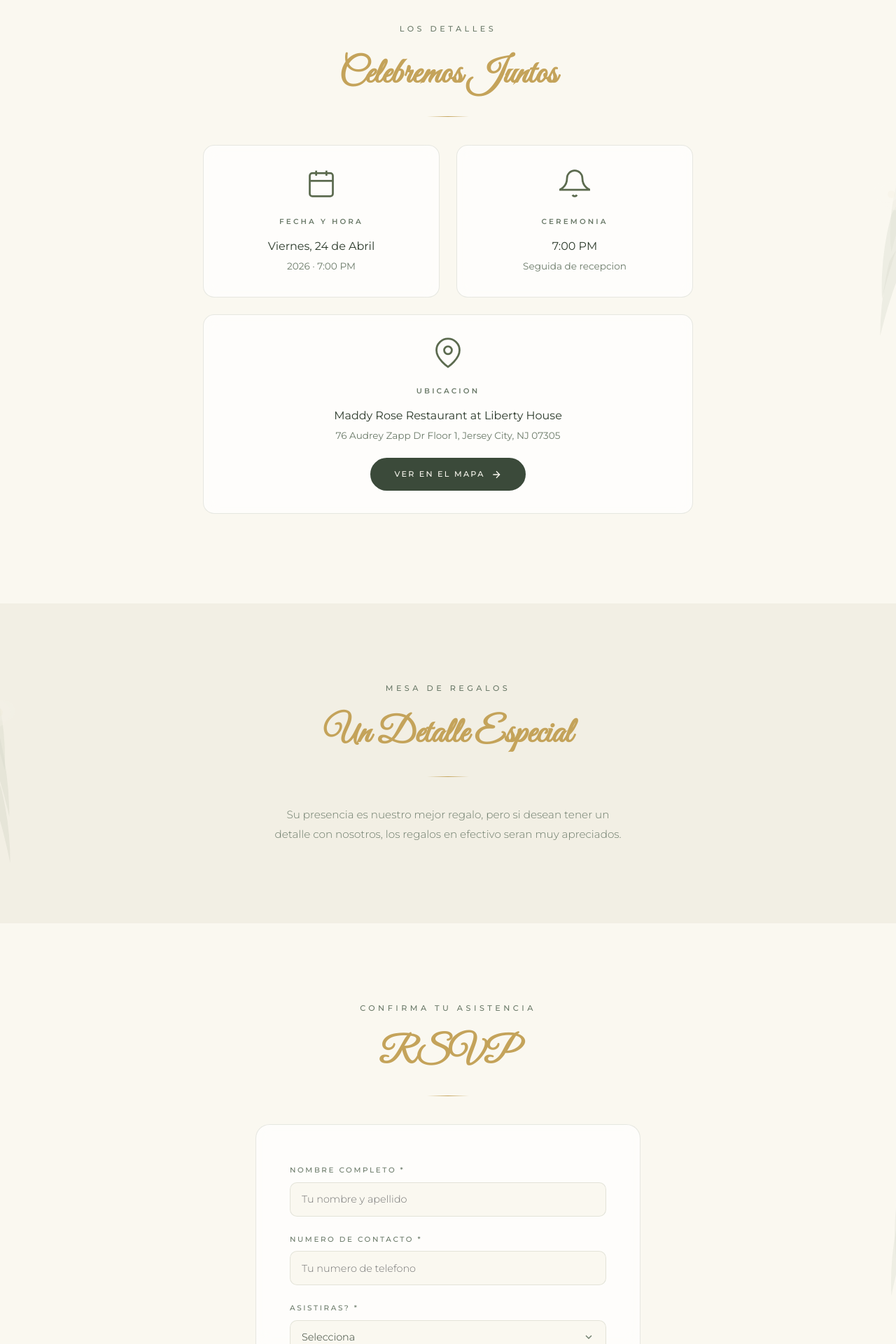
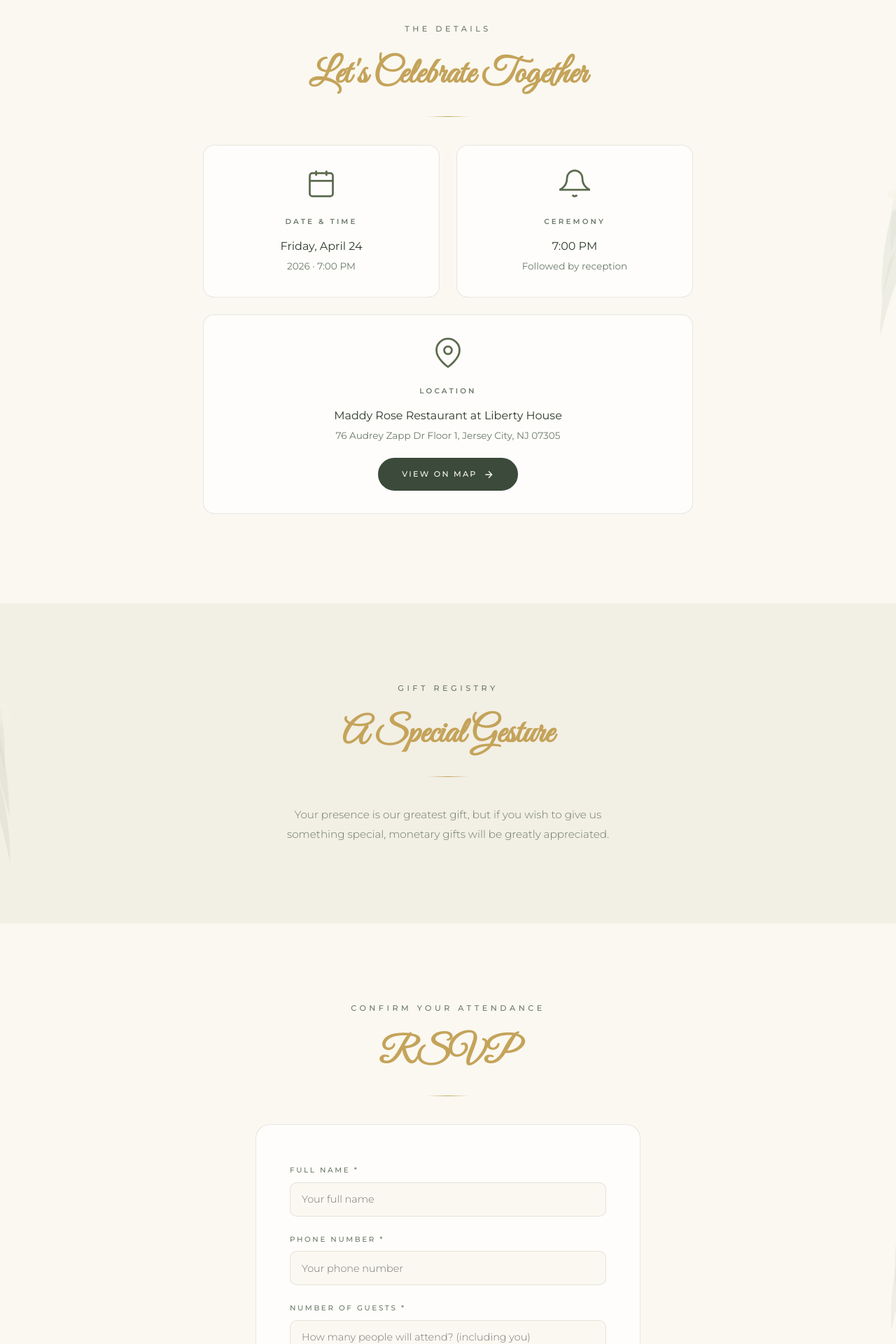
Before and after one commit to matespinosa/wedding-nj, a React (Vite) app: page / in a window 1280 px wide. Shown: the part 880-2800 px from the top of the page at 70% size. Built offline with nearby package versions, Linux system fonts and the light colour scheme; no server answers.

Commit message:
cambio formulario

```diff
--- a/src/App.tsx
+++ b/src/App.tsx
@@ -1,3 +1,4 @@
+import { useEffect } from 'react';
 import { Details } from './components/Details';
 import { FloatingPetals } from './components/FloatingPetals';
 import { Footer } from './components/Footer';
@@ -5,8 +6,15 @@ import { GiftsSection } from './components/GiftsSection';
 import { Hero } from './components/Hero';
 import { PreviewBanner } from './components/PreviewBanner';
 import { RSVP } from './components/RSVP';
+import { useI18n } from './i18n/I18nContext';
 
 export default function App() {
+  const { locale } = useI18n();
+
+  useEffect(() => {
+    document.documentElement.lang = locale;
+  }, [locale]);
+
   return (
     <>
       <PreviewBanner />
--- a/src/components/Details.tsx
+++ b/src/components/Details.tsx
@@ -1,6 +1,8 @@
 import { Reveal } from './Reveal';
+import { useI18n } from '../i18n/I18nContext';
 
 export function Details() {
+  const { t } = useI18n();
   return (
     <section className="details">
       <div className="section-floral section-floral--right" style={{ opacity: 0.2 }}>
@@ -46,10 +48,10 @@ export function Details() {
 
       <div className="section-container">
         <Reveal as="p" className="section-title reveal">
-          Los detalles
+          {t.details.sectionTitle}
         </Reveal>
         <Reveal as="h2" className="section-heading reveal">
-          Celebremos Juntos
+          {t.details.heading}
         </Reveal>
         <Reveal as="div" className="divider reveal" />
 
@@ -71,9 +73,9 @@ export function Details() {
               <line x1="8" y1="2" x2="8" y2="6" />
               <line x1="3" y1="10" x2="21" y2="10" />
             </svg>
-            <h3>Fecha y Hora</h3>
-            <p>Viernes, 24 de Abril</p>
-            <p className="detail-sub">2026 · 7:00 PM</p>
+            <h3>{t.details.dateTitle}</h3>
+            <p>{t.details.dateValue}</p>
+            <p className="detail-sub">{t.details.dateSub}</p>
           </Reveal>
 
           <Reveal
@@ -91,9 +93,9 @@ export function Details() {
               <path d="M18 8A6 6 0 0 0 6 8c0 7-6 9-6 9h24s-6-2-6-9" />
               <path d="M13.73 21a2 2 0 0 1-3.46 0" />
             </svg>
-            <h3>Ceremonia</h3>
-            <p>7:00 PM</p>
-            <p className="detail-sub">Seguida de recepcion</p>
+            <h3>{t.details.ceremonyTitle}</h3>
+            <p>{t.details.ceremonyTime}</p>
+            <p className="detail-sub">{t.details.ceremonySub}</p>
           </Reveal>
 
           <Reveal
@@ -111,16 +113,16 @@ export function Details() {
               <path d="M21 10c0 7-9 13-9 13s-9-6-9-13a9 9 0 0 1 18 0z" />
               <circle cx="12" cy="10" r="3" />
             </svg>
-            <h3>Ubicacion</h3>
-            <p>Maddy Rose Restaurant at Liberty House</p>
-            <p className="detail-sub">76 Audrey Zapp Dr Floor 1, Jersey City, NJ 07305</p>
+            <h3>{t.details.locationTitle}</h3>
+            <p>{t.details.locationName}</p>
+            <p className="detail-sub">{t.details.locationAddress}</p>
             <a
               href="https://maps.google.com/?q=76+Audrey+Zapp+Dr+Floor+1+Jersey+City+NJ+07305"
               target="_blank"
               rel="noopener noreferrer"
               className="map-btn"
             >
-              Ver en el mapa
+              {t.details.mapBtn}
               <svg viewBox="0 0 24 24" fill="none" stroke="currentColor" strokeWidth={2}>
                 <line x1="5" y1="12" x2="19" y2="12" />
                 <polyline points="12 5 19 12 12 19" />
--- a/src/components/Footer.tsx
+++ b/src/components/Footer.tsx
@@ -1,11 +1,13 @@
 import { Reveal } from './Reveal';
+import { useI18n } from '../i18n/I18nContext';
 
 export function Footer() {
+  const { t } = useI18n();
   return (
     <footer className="footer">
       <Reveal as="div" className="reveal">
-        <p className="footer-names">Mateo & Rosa</p>
-        <p className="footer-date">24 de Abril, 2026</p>
+        <p className="footer-names">{t.footer.names}</p>
+        <p className="footer-date">{t.footer.date}</p>
       </Reveal>
     </footer>
   );
--- a/src/components/GiftsSection.tsx
+++ b/src/components/GiftsSection.tsx
@@ -1,6 +1,8 @@
 import { Reveal } from './Reveal';
+import { useI18n } from '../i18n/I18nContext';
 
 export function GiftsSection() {
+  const { t } = useI18n();
   return (
     <section className="gifts">
       <div className="section-floral section-floral--left" style={{ opacity: 0.2 }}>
@@ -16,15 +18,14 @@ export function GiftsSection() {
 
       <div className="section-container">
         <Reveal as="p" className="section-title reveal">
-          Mesa de Regalos
+          {t.gifts.sectionTitle}
         </Reveal>
         <Reveal as="h2" className="section-heading reveal">
-          Un Detalle Especial
+          {t.gifts.heading}
         </Reveal>
         <Reveal as="div" className="divider reveal" />
         <Reveal as="p" className="gifts-text reveal">
-          Su presencia es nuestro mejor regalo, pero si desean tener un detalle con nosotros, los
-          regalos en efectivo seran muy apreciados.
+          {t.gifts.text}
         </Reveal>
       </div>
     </section>
--- a/src/components/RSVP.tsx
+++ b/src/components/RSVP.tsx
@@ -1,13 +1,16 @@
 import { useRef, useState } from 'react';
+import { useI18n } from '../i18n/I18nContext';
 import { Reveal } from './Reveal';
 import { launchConfetti } from '../lib/confetti';
 import { getSupabase } from '../lib/supabaseClient';
 
 export function RSVP() {
+  const { t } = useI18n();
   const [name, setName] = useState('');
   const [phone, setPhone] = useState('');
   const [attendance, setAttendance] = useState('');
-  const [errors, setErrors] = useState({ name: false, phone: false, attendance: false });
+  const [guests, setGuests] = useState('');
+  const [errors, setErrors] = useState({ name: false, phone: false, attendance: false, guests: false });
   const [phase, setPhase] = useState<'form' | 'hiding' | 'done'>('form');
   const [submitting, setSubmitting] = useState(false);
   const [submitError, setSubmitError] = useState<string | null>(null);
@@ -20,18 +23,20 @@ export function RSVP() {
   async function handleSubmit(e: React.FormEvent) {
     e.preventDefault();
     setSubmitError(null);
+    const guestsNum = parseInt(guests, 10);
     const next = {
       name: !name.trim(),
       phone: !phone.trim(),
       attendance: !attendance,
+      guests: !guests.trim() || isNaN(guestsNum) || guestsNum < 1,
     };
     setErrors(next);
-    if (next.name || next.phone || next.attendance) return;
+    if (next.name || next.phone || next.attendance || next.guests) return;
 
     const supabase = getSupabase();
     if (!supabase) {
       setSubmitError(
-        'Falta configurar Supabase. Crea un archivo .env.local con VITE_SUPABASE_URL y VITE_SUPABASE_ANON_KEY.'
+        t.rsvp.supabaseError
       );
       return;
     }
@@ -41,11 +46,12 @@ export function RSVP() {
       full_name: name.trim(),
       phone: phone.trim(),
       attending: attendance === 'yes',
+      guest_count: parseInt(guests, 10),
     });
     setSubmitting(false);
 
     if (error) {
-      setSubmitError(error.message || 'No pudimos guardar tu respuesta. Intenta de nuevo.');
+      setSubmitError(error.message || t.rsvp.submitError);
       return;
     }
 
@@ -86,7 +92,7 @@ export function RSVP() {
 
       <div className="section-container">
         <Reveal as="p" className="section-title reveal">
-          Confirma tu asistencia
+          {t.rsvp.sectionTitle}
         </Reveal>
         <Reveal as="h2" className="section-heading reveal">
           RSVP
@@ -109,12 +115,12 @@ export function RSVP() {
             {submitError ? <p className="rsvp-submit-error" role="alert">{submitError}</p> : null}
 
             <div className={`form-group${errors.name ? ' error' : ''}`}>
-              <label htmlFor="rsvp-name">Nombre Completo *</label>
+              <label htmlFor="rsvp-name">{t.rsvp.nameLabel}</label>
               <input
                 type="text"
                 id="rsvp-name"
                 name="name"
-                placeholder="Tu nombre y apellido"
+                placeholder={t.rsvp.namePlaceholder}
                 value={name}
                 onChange={(e) => {
                   setName(e.target.value);
@@ -123,16 +129,16 @@ export function RSVP() {
                 disabled={submitting}
                 required
               />
-              <span className="error-message">Por favor ingresa tu nombre</span>
+              <span className="error-message">{t.rsvp.nameError}</span>
             </div>
 
             <div className={`form-group${errors.phone ? ' error' : ''}`}>
-              <label htmlFor="rsvp-phone">Numero de Contacto *</label>
+              <label htmlFor="rsvp-phone">{t.rsvp.phoneLabel}</label>
               <input
                 type="tel"
                 id="rsvp-phone"
                 name="phone"
-                placeholder="Tu numero de telefono"
+                placeholder={t.rsvp.phonePlaceholder}
                 value={phone}
                 onChange={(e) => {
                   setPhone(e.target.value);
@@ -141,11 +147,31 @@ export function RSVP() {
                 disabled={submitting}
                 required
               />
-              <span className="error-message">Por favor ingresa tu numero de contacto</span>
+              <span className="error-message">{t.rsvp.phoneError}</span>
+            </div>
+
+            <div className={`form-group${errors.guests ? ' error' : ''}`}>
+              <label htmlFor="rsvp-guests">{t.rsvp.guestsLabel}</label>
+              <input
+                type="number"
+                id="rsvp-guests"
+                name="guests"
+                min="1"
+                max="20"
+                placeholder={t.rsvp.guestsPlaceholder}
+                value={guests}
+                onChange={(e) => {
+                  setGuests(e.target.value);
+                  clearFieldError('guests');
+                }}
+                disabled={submitting}
+                required
+              />
+              <span className="error-message">{t.rsvp.guestsError}</span>
             </div>
 
             <div className={`form-group${errors.attendance ? ' error' : ''}`}>
-              <label htmlFor="rsvp-attendance">Asistiras? *</label>
+              <label htmlFor="rsvp-attendance">{t.rsvp.attendLabel}</label>
               <select
                 id="rsvp-attendance"
                 name="attendance"
@@ -158,16 +184,16 @@ export function RSVP() {
                 required
               >
                 <option value="" disabled>
-                  Selecciona
+                  {t.rsvp.attendSelect}
                 </option>
-                <option value="yes">Si, ahi estare!</option>
-                <option value="no">No podre asistir</option>
+                <option value="yes">{t.rsvp.attendYes}</option>
+                <option value="no">{t.rsvp.attendNo}</option>
               </select>
-              <span className="error-message">Selecciona una opcion</span>
+              <span className="error-message">{t.rsvp.attendError}</span>
             </div>
 
             <button type="submit" className="submit-btn" disabled={submitting}>
-              {submitting ? 'Enviando...' : 'Confirmar Asistencia'}
+              {submitting ? t.rsvp.submitting : t.rsvp.submitBtn}
             </button>
           </Reveal>
         ) : null}
@@ -189,11 +215,11 @@ export function RSVP() {
               <polyline points="20 6 9 17 4 12" />
             </svg>
           </div>
-          <h3>Gracias!</h3>
+          <h3>{t.rsvp.thankTitle}</h3>
           <p>
-            Hemos recibido tu confirmacion.
+            {t.rsvp.thankLine1}
             <br />
-            Estamos muy emocionados de compartir este dia tan especial contigo.
+            {t.rsvp.thankLine2}
           </p>
         </div>
       </div>
--- /dev/null
+++ b/src/i18n/I18nContext.tsx
@@ -0,0 +1,29 @@
+import { createContext, useContext, useMemo, type ReactNode } from 'react';
+import translations, { type Locale, type Translations } from './translations';
+
+function detectLocale(): Locale {
+  const langs = navigator.languages ?? [navigator.language];
+  for (const lang of langs) {
+    if (lang.startsWith('es')) return 'es';
+    if (lang.startsWith('en')) return 'en';
+  }
+  return 'es';
+}
+
+const I18nContext = createContext<{ locale: Locale; t: Translations }>({
+  locale: 'es',
+  t: translations.es,
+});
+
+export function I18nProvider({ children }: { children: ReactNode }) {
+  const value = useMemo(() => {
+    const locale = detectLocale();
+    return { locale, t: translations[locale] };
+  }, []);
+
+  return <I18nContext.Provider value={value}>{children}</I18nContext.Provider>;
+}
+
+export function useI18n() {
+  return useContext(I18nContext);
+}
--- /dev/null
+++ b/src/i18n/translations.ts
@@ -0,0 +1,136 @@
+export type Locale = 'es' | 'en';
+
+const translations = {
+  es: {
+    hero: {
+      subtitle: 'Junto a sus familias',
+      tagline: 'Te invitamos a celebrar nuestra boda',
+      days: 'Días',
+      hours: 'Horas',
+      min: 'Min',
+      sec: 'Seg',
+      scroll: 'Scroll',
+    },
+    details: {
+      sectionTitle: 'Los detalles',
+      heading: 'Celebremos Juntos',
+      dateTitle: 'Fecha y Hora',
+      dateValue: 'Viernes, 24 de Abril',
+      dateSub: '2026 · 7:00 PM',
+      ceremonyTitle: 'Ceremonia',
+      ceremonyTime: '7:00 PM',
+      ceremonySub: 'Seguida de recepción',
+      locationTitle: 'Ubicación',
+      locationName: 'Maddy Rose Restaurant at Liberty House',
+      locationAddress: '76 Audrey Zapp Dr Floor 1, Jersey City, NJ 07305',
+      mapBtn: 'Ver en el mapa',
+    },
+    gifts: {
+      sectionTitle: 'Mesa de Regalos',
+      heading: 'Un Detalle Especial',
+      text: 'Su presencia es nuestro mejor regalo, pero si desean tener un detalle con nosotros, los regalos en efectivo serán muy apreciados.',
+    },
+    rsvp: {
+      sectionTitle: 'Confirma tu asistencia',
+      heading: 'RSVP',
+      nameLabel: 'Nombre Completo *',
+      namePlaceholder: 'Tu nombre y apellido',
+      nameError: 'Por favor ingresa tu nombre',
+      phoneLabel: 'Número de Contacto *',
+      phonePlaceholder: 'Tu número de teléfono',
+      phoneError: 'Por favor ingresa tu número de contacto',
+      attendLabel: '¿Asistirás? *',
+      attendSelect: 'Selecciona',
+      attendYes: '¡Sí, ahí estaré!',
+      attendNo: 'No podré asistir',
+      attendError: 'Selecciona una opción',
+      guestsLabel: 'Número de Invitados *',
+      guestsPlaceholder: '¿Cuántas personas asistirán? (incluyéndote)',
+      guestsError: 'Por favor ingresa el número de invitados',
+      submitting: 'Enviando...',
+      submitBtn: 'Confirmar Asistencia',
+      submitError: 'No pudimos guardar tu respuesta. Intenta de nuevo.',
+      supabaseError:
+        'Falta configurar Supabase. Crea un archivo .env.local con VITE_SUPABASE_URL y VITE_SUPABASE_ANON_KEY.',
+      thankTitle: '¡Gracias!',
+      thankLine1: 'Hemos recibido tu confirmación.',
+      thankLine2: 'Estamos muy emocionados de compartir este día tan especial contigo.',
+    },
+    footer: {
+      names: 'Mateo & Rosa',
+      date: '24 de Abril, 2026',
+    },
+    preview: {
+      banner:
+        'Vista previa — este enlace es de prueba; la invitación oficial usará otro dominio.',
+    },
+  },
+  en: {
+    hero: {
+      subtitle: 'Together with their families',
+      tagline: 'We invite you to celebrate our wedding',
+      days: 'Days',
+      hours: 'Hours',
+      min: 'Min',
+      sec: 'Sec',
+      scroll: 'Scroll',
+    },
+    details: {
+      sectionTitle: 'The details',
+      heading: "Let's Celebrate Together",
+      dateTitle: 'Date & Time',
+      dateValue: 'Friday, April 24',
+      dateSub: '2026 · 7:00 PM',
+      ceremonyTitle: 'Ceremony',
+      ceremonyTime: '7:00 PM',
+      ceremonySub: 'Followed by reception',
+      locationTitle: 'Location',
+      locationName: 'Maddy Rose Restaurant at Liberty House',
+      locationAddress: '76 Audrey Zapp Dr Floor 1, Jersey City, NJ 07305',
+      mapBtn: 'View on map',
+    },
+    gifts: {
+      sectionTitle: 'Gift Registry',
+      heading: 'A Special Gesture',
+      text: 'Your presence is our greatest gift, but if you wish to give us something special, monetary gifts will be greatly appreciated.',
+    },
+    rsvp: {
+      sectionTitle: 'Confirm your attendance',
+      heading: 'RSVP',
+      nameLabel: 'Full Name *',
+      namePlaceholder: 'Your full name',
+      nameError: 'Please enter your name',
+      phoneLabel: 'Phone Number *',
+      phonePlaceholder: 'Your phone number',
+      phoneError: 'Please enter your phone number',
+      attendLabel: 'Will you attend? *',
+      attendSelect: 'Select',
+      attendYes: "Yes, I'll be there!",
+      attendNo: "I won't be able to attend",
+      attendError: 'Please select an option',
+      guestsLabel: 'Number of Guests *',
+      guestsPlaceholder: 'How many people will attend? (including you)',
+      guestsError: 'Please enter the number of guests',
+      submitting: 'Sending...',
+      submitBtn: 'Confirm Attendance',
+      submitError: "We couldn't save your response. Please try again.",
+      supabaseError:
+        'Supabase is not configured. Create an .env.local file with VITE_SUPABASE_URL and VITE_SUPABASE_ANON_KEY.',
+      thankTitle: 'Thank you!',
+      thankLine1: "We've received your confirmation.",
+      thankLine2: "We're so excited to share this special day with you.",
+    },
+    footer: {
+      names: 'Mateo & Rosa',
+      date: 'April 24, 2026',
+    },
+    preview: {
+      banner:
+        'Preview — this is a test link; the official invitation will use a different domain.',
+    },
+  },
+} as const;
+
+export type Translations = (typeof translations)['es'];
+
+export default translations;
--- a/src/main.tsx
+++ b/src/main.tsx
@@ -1,10 +1,13 @@
 import { StrictMode } from 'react';
 import { createRoot } from 'react-dom/client';
 import App from './App';
+import { I18nProvider } from './i18n/I18nContext';
 import './index.css';
 
 createRoot(document.getElementById('root')!).render(
   <StrictMode>
-    <App />
+    <I18nProvider>
+      <App />
+    </I18nProvider>
   </StrictMode>
 );
```
Also changed, not shown: src/components/Hero.tsx (+9 -7 lines), src/components/PreviewBanner.tsx (+5 -8 lines).
